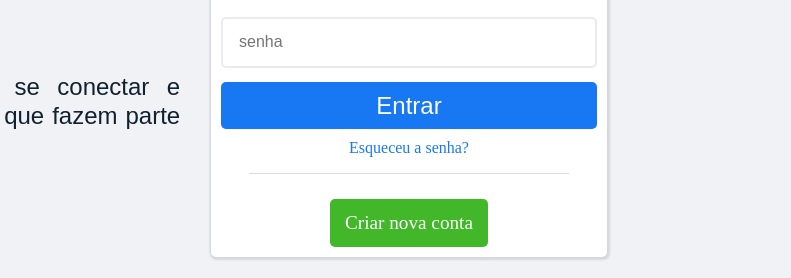
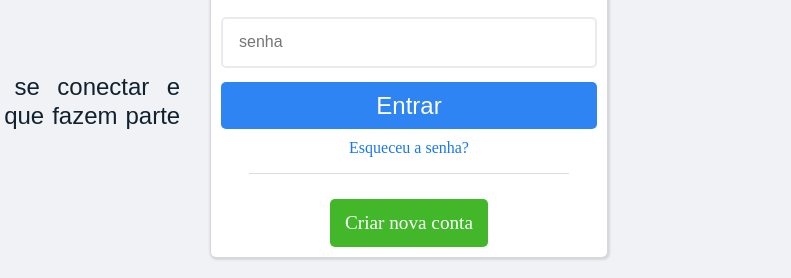
Before and after one commit to leonardofx1/face-clone, a plain HTML site: page index.html in a window 1280 px wide. In both pictures the pointer is over the button "Entrar". Shown: the part 144-422 px from the top of the page, 489-1280 px from the left. Drawn offline with Linux system fonts and the light colour scheme.

Commit message:
hover-botao

```diff
--- a/assets/css/formulario.css
+++ b/assets/css/formulario.css
@@ -43,6 +43,11 @@
     color: white;
 }
 
+.botao__entrar:hover{
+    cursor: pointer;
+    opacity: 90%;
+}
+
 .link__senha{
     color:#1878f3;
     text-decoration: none;
```
